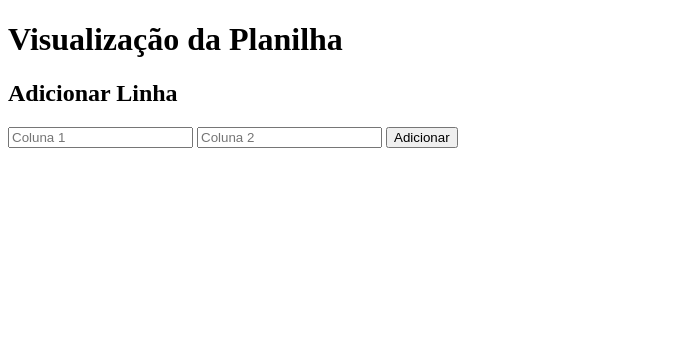
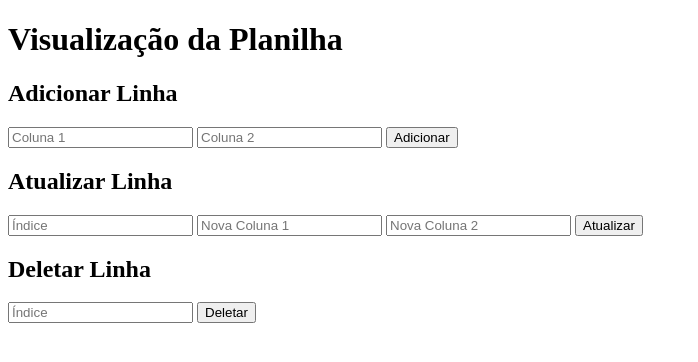
Before and after one commit to sucsnj/crud_planilha, a Flask app: template templates/index.html in a window 1280 px wide. Shown: the top 362 px of the page, without its empty margins (0-698 px from the left). Run offline with Flask 3, Linux system fonts and the light colour scheme; the template is opened without the code that fills it, so the values that code supplies are empty.

Commit message:
crud alterado

```diff
--- a/templates/index.html
+++ b/templates/index.html
@@ -15,5 +15,21 @@
         <button type="submit">Adicionar</button>
     </form>
 
+    <!-- POST -->
+    <h2>Atualizar Linha</h2>
+    <form action="/put" method="post">
+        <input name="indice" placeholder="Índice">
+        <input name="col1" placeholder="Nova Coluna 1">
+        <input name="col2" placeholder="Nova Coluna 2">
+        <button type="submit">Atualizar</button>
+    </form>
+
+    <!-- DELETE -->
+    <h2>Deletar Linha</h2>
+    <form action="/delete" method="post">
+        <input name="indice" placeholder="Índice">
+        <button type="submit">Deletar</button>
+    </form>
+
     </body>
 </html>
```
